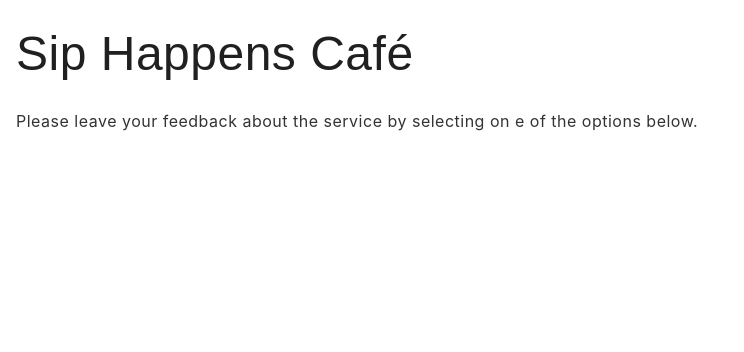
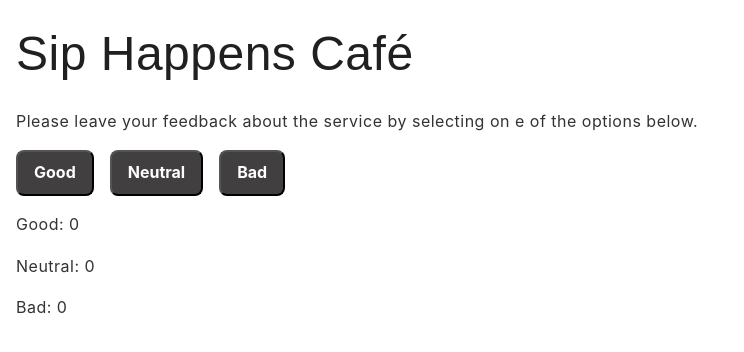
Before and after one commit to LadaM/ggoit-neo-react-hw-module2, a React (Vite) app: page / in a window 1280 px wide. Shown: the top 352 px of the page, without its empty margins (0-744 px from the left). Built offline with nearby package versions, Linux system fonts and the light colour scheme.

Commit message:
show and accept feedback from the user; added proptypes

```diff
--- a/package.json
+++ b/package.json
@@ -23,6 +23,7 @@
     "eslint-plugin-react-hooks": "^4.6.2",
     "eslint-plugin-react-refresh": "^0.4.7",
     "prettier": "^3.3.3",
+    "prop-types": "^15.8.1",
     "vite": "^5.3.4"
   }
 }
--- a/src/App.jsx
+++ b/src/App.jsx
@@ -1,14 +1,21 @@
 import css from './App.module.css';
 import Description from './components/Description.jsx';
+import Options from './components/Options.jsx';
+import { useState } from 'react';
+import Feedback from './components/Feedback.jsx';
 
 function App() {
+
+  const [feedback, setFeedback] = useState({ good: 0, neutral: 0, bad: 0 });
     return (
         <>
             <div className={css.container}>
               <Description />
+              <Options feedback={feedback} setFeedback={setFeedback} />
+              <Feedback feedback={feedback} />
             </div>
         </>
     )
 }
 
-export default App
+export default App;
--- /dev/null
+++ b/src/components/Feedback.jsx
@@ -0,0 +1,23 @@
+import PropTypes from 'prop-types';
+import css from './Feedback.module.css';
+
+
+const Feedback = ({ feedback }) => {
+  return (
+    <div className={css.container}>
+      <p>Good: {feedback.good}</p>
+      <p>Neutral: {feedback.neutral}</p>
+      <p>Bad: {feedback.bad}</p>
+    </div>
+  );
+};
+
+Feedback.propTypes = {
+  feedback: PropTypes.shape({
+    good: PropTypes.number.isRequired,
+    neutral: PropTypes.number.isRequired,
+    bad: PropTypes.number.isRequired,
+  }),
+};
+
+export default Feedback;
--- /dev/null
+++ b/src/components/Feedback.module.css
@@ -0,0 +1,5 @@
+.container {
+    display: flex;
+    flex-direction: column;
+    gap: 1rem;
+}
--- /dev/null
+++ b/src/components/Options.jsx
@@ -0,0 +1,39 @@
+import css from './Options.module.css';
+import PropTypes from 'prop-types';
+
+const Options = ({feedback, setFeedback}) => {
+  const handleFeedback = (type) => {
+    setFeedback((prevState) => ({
+      ...prevState,
+      [type]: prevState[type] + 1,
+    }));
+  };
+
+  const resetFeedback = () => {
+    setFeedback({
+      good: 0,
+      neutral: 0,
+      bad: 0
+    });
+  };
+
+  const hasFeedback = Object.values(feedback).some((value) => value > 0);
+
+  return (<div className={css.container}>
+    <button className={css.btn} onClick={() => handleFeedback('good')}>Good</button>
+    <button className={css.btn} onClick={() => handleFeedback('neutral')}>Neutral</button>
+    <button className={css.btn} onClick={() => handleFeedback('bad')}>Bad</button>
+    {hasFeedback && <button className={css.btn} onClick={resetFeedback}>Reset</button>}
+  </div>);
+};
+
+Options.propTypes = {
+  feedback: PropTypes.shape({
+    good: PropTypes.number.isRequired,
+    neutral: PropTypes.number.isRequired,
+    bad: PropTypes.number.isRequired,
+  }),
+  setFeedback: PropTypes.func.isRequired,
+};
+
+export default Options;
--- /dev/null
+++ b/src/components/Options.module.css
@@ -0,0 +1,13 @@
+.container {
+    display: flex;
+    gap: 1rem;
+}
+
+.btn {
+    padding: 0.5rem 1rem;
+    border-radius: 0.5rem;
+    background-color: rgb(65, 63, 63);
+    color: rgb(255, 255, 255);
+    cursor: pointer;
+    font-weight: bolder;
+}
```
Also changed, not shown: 1 other file (tests, documents, lock files or other folders).
